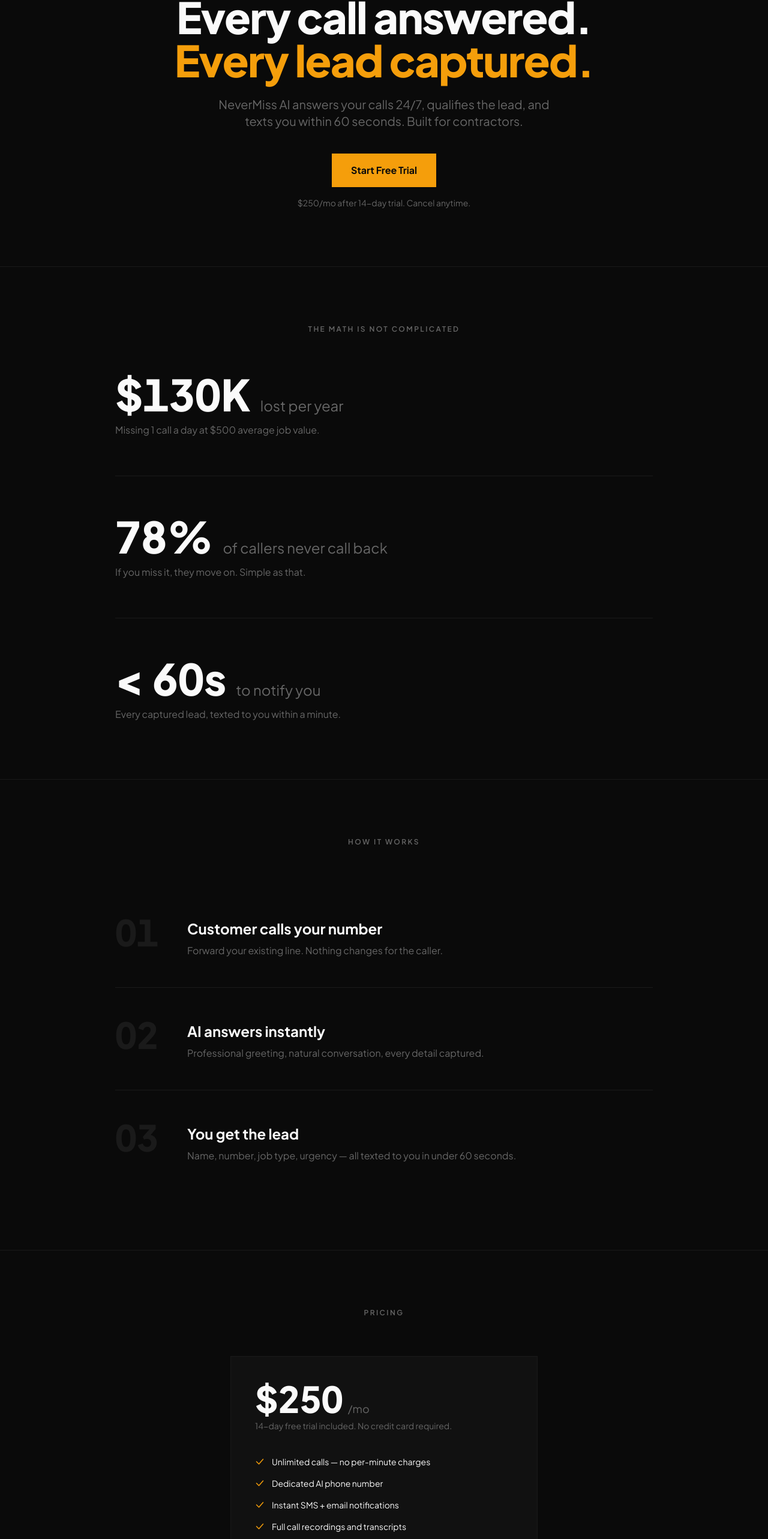
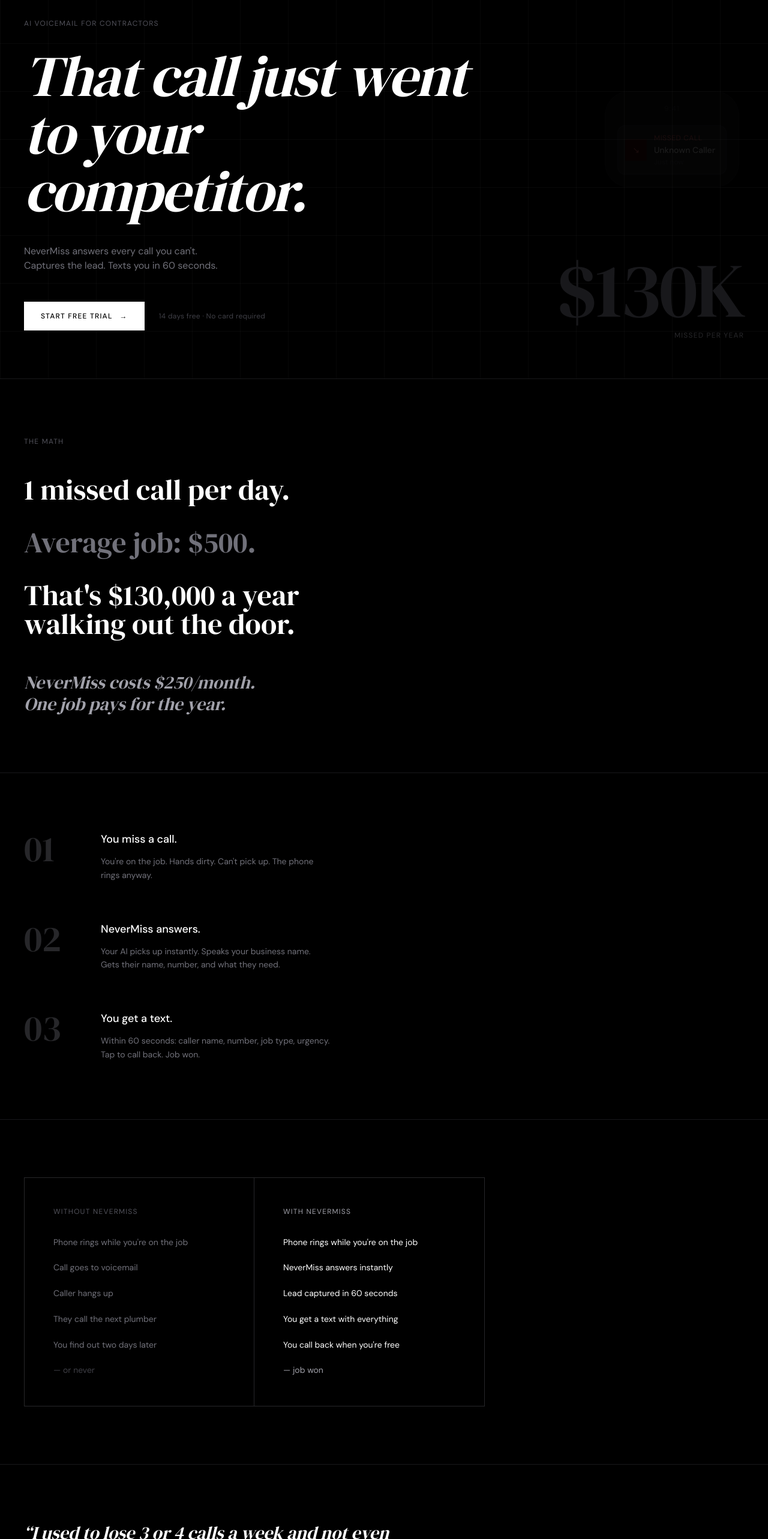
Before and after one commit to SteveMichael001/nevermiss, a Next.js app in the folder apps/web/: page / in a window 1280 px wide. Shown: the part 168-2734 px from the top of the page at 60% size. Built offline with nearby package versions, Linux system fonts and the light colour scheme.

Commit message:
redesign: editorial hero, DM Serif, pure black/white, approved direction

```diff
--- a/apps/web/app/globals.css
+++ b/apps/web/app/globals.css
@@ -1,53 +1,51 @@
-@import url('https://fonts.googleapis.com/css2?family=Plus+Jakarta+Sans:wght@300;400;500;600;700;800&display=swap');
-
 @tailwind base;
 @tailwind components;
 @tailwind utilities;
 
 @layer base {
   :root {
-    --background: 0 0% 4%;
+    --background: 0 0% 0%;
     --foreground: 0 0% 98%;
     --card: 0 0% 7%;
     --card-foreground: 0 0% 98%;
     --popover: 0 0% 7%;
     --popover-foreground: 0 0% 98%;
-    --primary: 38 92% 50%;
-    --primary-foreground: 0 0% 4%;
+    --primary: 0 0% 98%;
+    --primary-foreground: 0 0% 0%;
     --secondary: 0 0% 11%;
     --secondary-foreground: 0 0% 98%;
-    --muted: 0 0% 11%;
-    --muted-foreground: 0 0% 40%;
+    --muted: 0 0% 10%;
+    --muted-foreground: 0 0% 44%;
     --accent: 0 0% 11%;
     --accent-foreground: 0 0% 98%;
     --destructive: 0 84.2% 60.2%;
     --destructive-foreground: 0 0% 98%;
     --border: 0 0% 10%;
     --input: 0 0% 10%;
-    --ring: 38 92% 50%;
-    --radius: 0.375rem;
+    --ring: 0 0% 98%;
+    --radius: 0rem;
   }
 
   .dark {
-    --background: 0 0% 4%;
+    --background: 0 0% 0%;
     --foreground: 0 0% 98%;
     --card: 0 0% 7%;
     --card-foreground: 0 0% 98%;
     --popover: 0 0% 7%;
     --popover-foreground: 0 0% 98%;
-    --primary: 38 92% 50%;
-    --primary-foreground: 0 0% 4%;
+    --primary: 0 0% 98%;
+    --primary-foreground: 0 0% 0%;
     --secondary: 0 0% 11%;
     --secondary-foreground: 0 0% 98%;
-    --muted: 0 0% 11%;
-    --muted-foreground: 0 0% 40%;
+    --muted: 0 0% 10%;
+    --muted-foreground: 0 0% 44%;
     --accent: 0 0% 11%;
     --accent-foreground: 0 0% 98%;
     --destructive: 0 62.8% 30.6%;
     --destructive-foreground: 0 0% 98%;
     --border: 0 0% 10%;
     --input: 0 0% 10%;
-    --ring: 38 92% 50%;
+    --ring: 0 0% 98%;
   }
 }
 
@@ -56,9 +54,9 @@
     @apply border-border;
   }
   body {
-    background-color: #0A0A0A;
+    font-family: var(--font-sans), system-ui, sans-serif;
+    background-color: #000000;
     color: #FAFAFA;
-    @apply font-sans;
     font-feature-settings: "rlig" 1, "calt" 1;
   }
 }
--- a/apps/web/app/layout.tsx
+++ b/apps/web/app/layout.tsx
@@ -1,5 +1,19 @@
 import type { Metadata } from 'next'
+import { DM_Sans, DM_Serif_Display } from 'next/font/google'
 import './globals.css'
+
+const dmSans = DM_Sans({
+  subsets: ['latin'],
+  weight: ['300', '400', '500'],
+  variable: '--font-sans',
+})
+
+const dmSerif = DM_Serif_Display({
+  subsets: ['latin'],
+  weight: ['400'],
+  style: ['normal', 'italic'],
+  variable: '--font-serif',
+})
 
 export const metadata: Metadata = {
   title: 'NeverMiss AI — AI Answering for Home Service Contractors',
@@ -19,15 +33,7 @@
   children: React.ReactNode
 }) {
   return (
-    <html lang="en" suppressHydrationWarning>
-      <head>
-        <link rel="preconnect" href="https://fonts.googleapis.com" />
-        <link rel="preconnect" href="https://fonts.gstatic.com" crossOrigin="anonymous" />
-        <link
-          href="https://fonts.googleapis.com/css2?family=Plus+Jakarta+Sans:wght@300;400;500;600;700;800&display=swap"
-          rel="stylesheet"
-        />
-      </head>
+    <html lang="en" suppressHydrationWarning className={`${dmSans.variable} ${dmSerif.variable}`}>
       <body className="min-h-screen antialiased">{children}</body>
     </html>
   )
--- a/apps/web/app/page.tsx
+++ b/apps/web/app/page.tsx
@@ -1,207 +1,251 @@
 import Link from 'next/link'
-
-const MATH_STATS = [
-  {
-    number: '$130K',
-    label: 'lost per year',
-    detail: 'Missing 1 call a day at $500 average job value.',
-  },
-  {
-    number: '78%',
-    label: 'of callers never call back',
-    detail: 'If you miss it, they move on. Simple as that.',
-  },
-  {
-    number: '< 60s',
-    label: 'to notify you',
-    detail: 'Every captured lead, texted to you within a minute.',
-  },
-]
-
-const HOW_IT_WORKS = [
-  {
-    step: '01',
-    title: 'Customer calls your number',
-    desc: 'Forward your existing line. Nothing changes for the caller.',
-  },
-  {
-    step: '02',
-    title: 'AI answers instantly',
-    desc: 'Professional greeting, natural conversation, every detail captured.',
-  },
-  {
-    step: '03',
-    title: 'You get the lead',
-    desc: 'Name, number, job type, urgency — all texted to you in under 60 seconds.',
-  },
-]
-
-const FEATURES = [
-  'Unlimited calls — no per-minute charges',
-  'Dedicated AI phone number',
-  'Instant SMS + email notifications',
-  'Full call recordings and transcripts',
-  'Lead pipeline dashboard',
-  'Custom greeting for your trade',
-  '24/7 AI coverage',
-  'Mobile-friendly dashboard',
-]
 
 export default function LandingPage() {
   return (
-    <div className="min-h-screen bg-[#0A0A0A] text-[#FAFAFA]">
+    <div className="min-h-screen bg-black text-white">
+
       {/* Nav */}
-      <nav className="fixed top-0 left-0 right-0 z-50 bg-[#0A0A0A]/90 backdrop-blur-sm border-b border-[#1A1A1A]">
-        <div className="max-w-6xl mx-auto px-4 sm:px-6 h-16 flex items-center justify-between">
-          <span className="font-extrabold text-lg tracking-tight text-[#FAFAFA]">NeverMiss</span>
-          <div className="flex items-center gap-4">
-            <Link
-              href="/login"
-              className="text-sm font-medium text-[#666666] hover:text-[#FAFAFA] transition-colors"
-            >
+      <nav className="fixed top-0 left-0 right-0 z-50 flex items-center justify-between px-6 md:px-10 h-16 border-b border-zinc-900 bg-black/90 backdrop-blur-sm">
+        <span className="font-sans font-medium text-sm tracking-widest uppercase text-white">
+          NeverMiss
+        </span>
+        <div className="flex items-center gap-8">
+          <Link href="/login" className="text-sm text-zinc-500 hover:text-white transition-colors">
             Sign in
           </Link>
           <Link
             href="/signup"
-              className="bg-[#F59E0B] hover:bg-[#D97706] text-[#0A0A0A] text-sm font-bold px-4 py-2 transition-colors"
+            className="text-xs font-medium tracking-widest uppercase bg-white text-black px-5 py-2.5 hover:bg-zinc-200 transition-colors"
           >
-              Start Free Trial
+            Free trial
           </Link>
-          </div>
         </div>
       </nav>
 
       {/* Hero */}
-      <section className="pt-40 pb-24 px-4 sm:px-6">
-        <div className="max-w-5xl mx-auto text-left sm:text-center">
-          <h1 className="text-5xl sm:text-6xl lg:text-7xl font-extrabold leading-[1.05] tracking-tight mb-6 text-[#FAFAFA]">
-            Every call answered.
-            <br />
-            <span className="text-[#F59E0B]">Every lead captured.</span>
+      <section className="relative min-h-screen flex flex-col justify-end px-6 md:px-10 pb-20 pt-32 overflow-hidden border-b border-zinc-900">
+
+        {/* Grid texture */}
+        <div
+          className="absolute inset-0 pointer-events-none"
+          style={{
+            backgroundImage: `linear-gradient(rgba(255,255,255,0.03) 1px, transparent 1px), linear-gradient(90deg, rgba(255,255,255,0.03) 1px, transparent 1px)`,
+            backgroundSize: '80px 80px',
+          }}
+        />
+
+        {/* Ghost stat — decorative */}
+        <div className="absolute bottom-16 right-6 md:right-10 text-right pointer-events-none select-none">
+          <div className="font-serif text-7xl md:text-9xl text-zinc-900 leading-none tracking-tight">
+            $130K
+          </div>
+          <div className="text-xs tracking-widest uppercase text-zinc-800 mt-1">
+            missed per year
+          </div>
+        </div>
+
+        {/* Ghost phone mockup */}
+        <div className="absolute right-0 top-1/2 -translate-y-1/2 w-64 md:w-80 opacity-10 pointer-events-none select-none hidden md:block">
+          <div className="bg-zinc-900 border border-zinc-800 rounded-[40px] p-5 mx-auto w-56">
+            <div className="text-center text-zinc-700 text-xs tracking-widest uppercase mb-5">9:41</div>
+            <div className="bg-zinc-800 border border-zinc-700 rounded-xl p-3 flex items-center gap-3">
+              <div className="w-9 h-9 bg-red-950 rounded-lg flex items-center justify-center text-red-400 text-sm flex-shrink-0">↘</div>
+              <div>
+                <div className="text-red-400 text-xs tracking-wider uppercase mb-0.5">Missed call</div>
+                <div className="text-white text-sm font-medium">Unknown Caller</div>
+                <div className="text-zinc-600 text-xs mt-0.5">Just now</div>
+              </div>
+            </div>
+          </div>
+        </div>
+
+        {/* Content */}
+        <div className="relative z-10 max-w-3xl">
+          <p className="text-xs tracking-widest uppercase text-zinc-600 mb-8 font-sans">
+            AI voicemail for contractors
+          </p>
+
+          <h1 className="font-serif italic text-5xl sm:text-6xl md:text-7xl lg:text-8xl leading-[0.92] tracking-tight text-white mb-10">
+            That call just went<br />
+            to your competitor.
           </h1>
-          <p className="text-lg sm:text-xl text-[#666666] max-w-xl sm:mx-auto mb-10 leading-relaxed font-400">
-            NeverMiss AI answers your calls 24/7, qualifies the lead, and texts you within 60 seconds. Built for contractors.
+
+          <p className="text-sm md:text-base text-zinc-500 leading-relaxed mb-12 max-w-md font-sans">
+            NeverMiss answers every call you can&apos;t.<br />
+            Captures the lead. Texts you in 60 seconds.
           </p>
+
+          <div className="flex flex-col sm:flex-row items-start sm:items-center gap-6">
             <Link
               href="/signup"
-            className="inline-block bg-[#F59E0B] hover:bg-[#D97706] text-[#0A0A0A] font-bold px-8 py-4 text-base transition-colors"
+              className="inline-flex items-center gap-3 bg-white text-black text-xs font-medium tracking-widest uppercase px-7 py-4 hover:bg-zinc-200 transition-colors"
             >
-            Start Free Trial
+              Start free trial <span>→</span>
             </Link>
-          <p className="mt-4 text-sm text-[#666666]">$250/mo after 14-day trial. Cancel anytime.</p>
+            <span className="text-xs text-zinc-700 tracking-wide">
+              14 days free · No card required
+            </span>
+          </div>
         </div>
       </section>
 
       {/* The Math */}
-      <section className="py-24 px-4 sm:px-6 border-t border-[#1A1A1A] bg-[#0A0A0A]">
-        <div className="max-w-4xl mx-auto">
-          <p className="text-xs font-semibold tracking-[0.2em] uppercase text-[#666666] mb-16 text-left sm:text-center">
-            The math is not complicated
-          </p>
-          <div className="space-y-16">
-            {MATH_STATS.map((stat) => (
-              <div key={stat.number} className="border-b border-[#1A1A1A] pb-16 last:border-0 last:pb-0">
-                <div className="flex flex-col sm:flex-row sm:items-baseline sm:gap-4 mb-2">
-                  <span className="text-6xl sm:text-7xl font-extrabold text-[#FAFAFA] leading-none tabular-nums">
-                    {stat.number}
-                  </span>
-                  <span className="text-xl sm:text-2xl font-600 text-[#666666] mt-2 sm:mt-0">
-                    {stat.label}
-                  </span>
+      <section className="px-6 md:px-10 py-24 border-b border-zinc-900">
+        <div className="max-w-2xl">
+          <p className="text-xs tracking-widest uppercase text-zinc-600 mb-12 font-sans">The math</p>
+          <div className="space-y-10">
+            <div>
+              <div className="font-serif text-4xl md:text-5xl text-white leading-tight">
+                1 missed call per day.
               </div>
-                <p className="text-[#666666] text-base mt-3 max-w-md">{stat.detail}</p>
             </div>
-            ))}
+            <div>
+              <div className="font-serif text-4xl md:text-5xl text-zinc-500 leading-tight">
+                Average job: $500.
+              </div>
+            </div>
+            <div>
+              <div className="font-serif text-4xl md:text-5xl text-white leading-tight">
+                That&apos;s $130,000 a year<br />
+                walking out the door.
+              </div>
+            </div>
+            <div className="pt-4">
+              <div className="font-serif italic text-2xl md:text-3xl text-zinc-400 leading-tight">
+                NeverMiss costs $250/month.<br />
+                One job pays for the year.
+              </div>
+            </div>
           </div>
         </div>
       </section>
 
-      {/* How it works */}
-      <section className="py-24 px-4 sm:px-6 border-t border-[#1A1A1A]">
-        <div className="max-w-4xl mx-auto">
-          <p className="text-xs font-semibold tracking-[0.2em] uppercase text-[#666666] mb-16 text-left sm:text-center">
-            How it works
-          </p>
-          <div className="space-y-0">
-            {HOW_IT_WORKS.map((item, i) => (
-              <div
-                key={item.step}
-                className={`flex gap-8 sm:gap-12 items-start py-12 ${
-                  i < HOW_IT_WORKS.length - 1 ? 'border-b border-[#1A1A1A]' : ''
-                }`}
-              >
-                <span className="text-5xl sm:text-6xl font-extrabold text-[#1A1A1A] leading-none tabular-nums flex-shrink-0 select-none">
-                  {item.step}
-                </span>
-                <div className="pt-2">
-                  <h3 className="text-xl sm:text-2xl font-bold text-[#FAFAFA] mb-2">{item.title}</h3>
-                  <p className="text-[#666666] text-base leading-relaxed">{item.desc}</p>
+      {/* How it works — no header, just numbered */}
+      <section className="px-6 md:px-10 py-24 border-b border-zinc-900">
+        <div className="max-w-2xl space-y-16">
+          {[
+            {
+              n: '01',
+              title: 'You miss a call.',
+              body: 'You\'re on the job. Hands dirty. Can\'t pick up. The phone rings anyway.',
+            },
+            {
+              n: '02',
+              title: 'NeverMiss answers.',
+              body: 'Your AI picks up instantly. Speaks your business name. Gets their name, number, and what they need.',
+            },
+            {
+              n: '03',
+              title: 'You get a text.',
+              body: 'Within 60 seconds: caller name, number, job type, urgency. Tap to call back. Job won.',
+            },
+          ].map((step) => (
+            <div key={step.n} className="flex gap-8 md:gap-16">
+              <div className="font-serif text-5xl md:text-6xl text-zinc-800 leading-none w-16 flex-shrink-0 select-none">
+                {step.n}
+              </div>
+              <div>
+                <h3 className="font-sans font-medium text-lg text-white mb-3">{step.title}</h3>
+                <p className="font-sans text-sm text-zinc-500 leading-relaxed max-w-sm">{step.body}</p>
               </div>
             </div>
           ))}
         </div>
+      </section>
+
+      {/* Without / With */}
+      <section className="px-6 md:px-10 py-24 border-b border-zinc-900">
+        <div className="grid md:grid-cols-2 gap-0 border border-zinc-800 max-w-3xl">
+          <div className="p-8 md:p-12 border-b md:border-b-0 md:border-r border-zinc-800">
+            <p className="text-xs tracking-widest uppercase text-zinc-600 mb-8">Without NeverMiss</p>
+            <ul className="space-y-5 text-sm text-zinc-500 leading-relaxed font-sans">
+              <li>Phone rings while you&apos;re on the job</li>
+              <li>Call goes to voicemail</li>
+              <li>Caller hangs up</li>
+              <li>They call the next plumber</li>
+              <li>You find out two days later</li>
+              <li className="text-zinc-700">— or never</li>
+            </ul>
+          </div>
+          <div className="p-8 md:p-12">
+            <p className="text-xs tracking-widest uppercase text-zinc-400 mb-8">With NeverMiss</p>
+            <ul className="space-y-5 text-sm text-white leading-relaxed font-sans">
+              <li>Phone rings while you&apos;re on the job</li>
+              <li>NeverMiss answers instantly</li>
+              <li>Lead captured in 60 seconds</li>
+              <li>You get a text with everything</li>
+              <li>You call back when you&apos;re free</li>
+              <li className="text-zinc-400">— job won</li>
+            </ul>
+          </div>
+        </div>
+      </section>
+
+      {/* Social proof — one quote, raw */}
+      <section className="px-6 md:px-10 py-24 border-b border-zinc-900">
+        <div className="max-w-2xl">
+          <blockquote className="font-serif italic text-2xl md:text-3xl text-white leading-relaxed mb-8">
+            &ldquo;I used to lose 3 or 4 calls a week and not even know it.
+            First month with NeverMiss I picked up 6 jobs I would&apos;ve missed.&rdquo;
+          </blockquote>
+          <p className="text-xs tracking-widest uppercase text-zinc-600 font-sans">
+            Mike T. — HVAC contractor, San Diego
+          </p>
         </div>
       </section>
 
       {/* Pricing */}
-      <section className="py-24 px-4 sm:px-6 border-t border-[#1A1A1A]">
-        <div className="max-w-lg mx-auto">
-          <p className="text-xs font-semibold tracking-[0.2em] uppercase text-[#666666] mb-16 text-left sm:text-center">
-            Pricing
-          </p>
-          <div className="bg-[#111111] border border-[#1A1A1A] p-8 sm:p-10">
-            <div className="flex items-baseline gap-2 mb-1">
-              <span className="text-6xl font-extrabold text-[#FAFAFA] tabular-nums">$250</span>
-              <span className="text-[#666666] text-lg">/mo</span>
+      <section className="px-6 md:px-10 py-24 border-b border-zinc-900">
+        <div className="max-w-md">
+          <p className="text-xs tracking-widest uppercase text-zinc-600 mb-12 font-sans">Pricing</p>
+
+          <div className="border border-zinc-800 p-8 md:p-10">
+            <div className="flex items-baseline gap-2 mb-2">
+              <span className="font-serif text-6xl text-white">$250</span>
+              <span className="text-zinc-600 text-sm font-sans">/month</span>
             </div>
-            <p className="text-[#666666] text-sm mb-10">14-day free trial included. No credit card required.</p>
+            <p className="text-sm text-zinc-600 mb-10 font-sans">14-day free trial. No card required to start.</p>
+
             <ul className="space-y-4 mb-10">
-              {FEATURES.map((item) => (
-                <li key={item} className="flex items-center gap-3 text-sm text-[#FAFAFA]">
-                  <svg
-                    className="w-4 h-4 text-[#F59E0B] flex-shrink-0"
-                    viewBox="0 0 16 16"
-                    fill="none"
-                    aria-hidden="true"
-                  >
-                    <path
-                      d="M2.5 8L6.5 12L13.5 4"
-                      stroke="currentColor"
-                      strokeWidth="1.5"
-                      strokeLinecap="round"
-                      strokeLinejoin="round"
-                    />
-                  </svg>
+              {[
+                'Unlimited calls — no per-minute fees',
+                'Dedicated AI phone number',
+                'Instant SMS alerts — every call',
+                'Full recordings and transcripts',
+                'Lead dashboard on your phone',
+                'Custom greeting for your trade',
+                '24/7 coverage',
+              ].map((item) => (
+                <li key={item} className="flex items-start gap-3 text-sm text-zinc-400 font-sans">
+                  <span className="text-zinc-700 mt-0.5 flex-shrink-0">—</span>
                   {item}
                 </li>
               ))}
             </ul>
+
             <Link
               href="/signup"
-              className="block w-full bg-[#F59E0B] hover:bg-[#D97706] text-[#0A0A0A] font-bold py-4 text-center text-base transition-colors"
+              className="block w-full text-center bg-white text-black text-xs font-medium tracking-widest uppercase py-4 hover:bg-zinc-200 transition-colors font-sans"
             >
-              Start Free Trial
+              Start free trial →
             </Link>
-            <p className="text-center text-xs text-[#666666] mt-4">Cancel anytime.</p>
+            <p className="text-center text-xs text-zinc-700 mt-4 font-sans tracking-wide">
+              Cancel anytime
+            </p>
           </div>
         </div>
       </section>
 
       {/* Footer */}
-      <footer className="border-t border-[#1A1A1A] py-8 px-4">
-        <div className="max-w-6xl mx-auto flex flex-col sm:flex-row items-center justify-between gap-4 text-sm text-[#666666]">
-          <span className="font-extrabold text-[#FAFAFA] tracking-tight">NeverMiss</span>
-          <p>&copy; {new Date().getFullYear()} NeverMiss. All rights reserved.</p>
+      <footer className="px-6 md:px-10 py-8 flex items-center justify-between text-xs text-zinc-700 font-sans tracking-wide">
+        <span className="uppercase tracking-widest font-medium text-zinc-500">NeverMiss</span>
+        <span>© {new Date().getFullYear()}</span>
         <div className="flex gap-6">
-            <Link href="/login" className="hover:text-[#FAFAFA] transition-colors">
-              Sign in
-            </Link>
-            <Link href="/signup" className="hover:text-[#FAFAFA] transition-colors">
-              Sign up
-            </Link>
-          </div>
+          <Link href="/login" className="hover:text-white transition-colors">Sign in</Link>
+          <Link href="/signup" className="hover:text-white transition-colors">Sign up</Link>
         </div>
       </footer>
+
     </div>
   )
 }
--- a/apps/web/tailwind.config.ts
+++ b/apps/web/tailwind.config.ts
@@ -52,9 +52,9 @@
           foreground: 'hsl(var(--card-foreground))',
         },
         brand: {
-          DEFAULT: '#F59E0B',
-          dark: '#D97706',
-          light: '#FCD34D',
+          DEFAULT: '#FFFFFF',
+          dark: '#E4E4E7',
+          light: '#71717A',
         },
         sidebar: {
           DEFAULT: '#0A0A0A',
@@ -87,7 +87,8 @@
         'pulse-ring': 'pulse-ring 1.5s cubic-bezier(0.4, 0, 0.6, 1) infinite',
       },
       fontFamily: {
-        sans: ['Plus Jakarta Sans', 'system-ui', 'sans-serif'],
+        sans: ['var(--font-sans)', 'system-ui', 'sans-serif'],
+        serif: ['var(--font-serif)', 'Georgia', 'serif'],
       },
     },
   },
```
Lines whose indentation alone changed are shown as unchanged.
